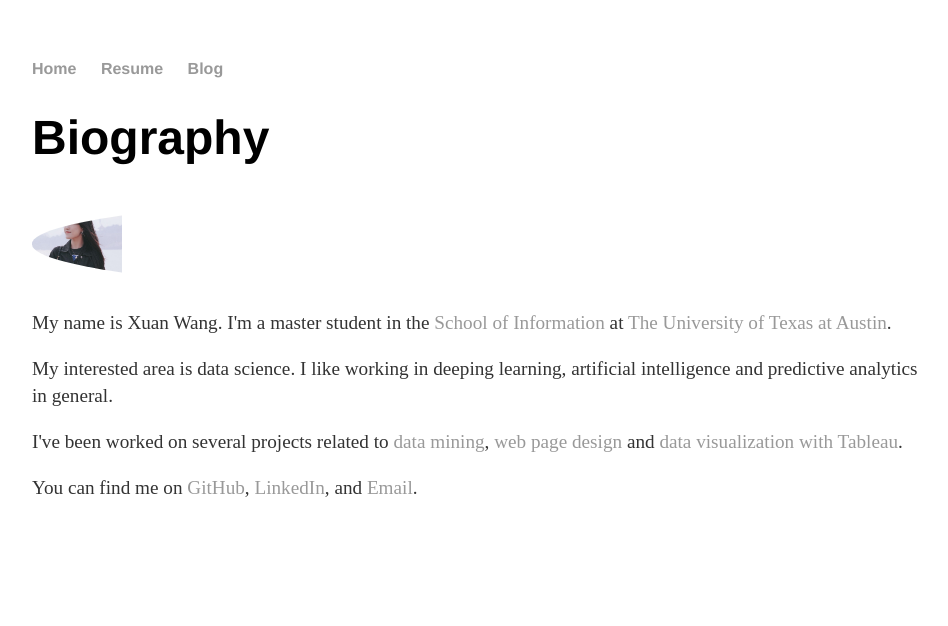
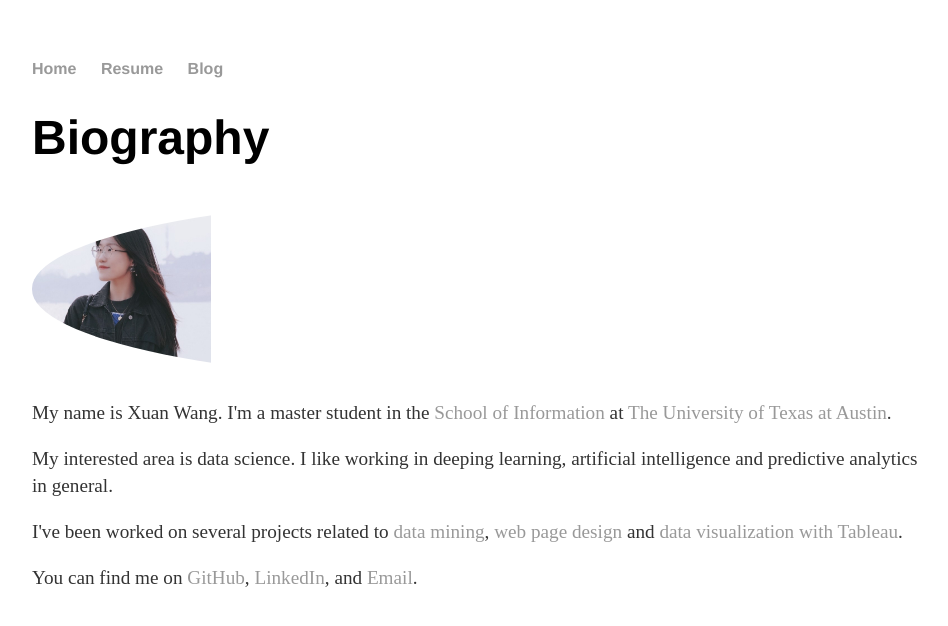
Before and after one commit to xxuanwang-zz/Portfolio, a Jekyll site: the page built from index.html, in a window 1280 px wide. Shown: the top 626 px of the page, without its empty margins (160-1108 px from the left). Built offline with Jekyll 4.4.1, drawn with Linux system fonts in a browser that asks for light colours.

Commit message:
Update index.html

```diff
--- a/index.html
+++ b/index.html
@@ -7,8 +7,8 @@
     <h1>Biography</h1>
   </header>
   <section id="about">
-    <div style="max-width=100%; border-radius:50%; overflow:hidden;">
-      <img src="./img/me.jpg" width=10%/>
+    <div style="max-width=100%; max-height=100%; border-radius:50%; overflow:hidden;">
+      <img src="./img/me.jpg" width=20%/>
      </div>
     <p>
       My name is Xuan Wang. I'm a master student in the <a href="https://www.ischool.utexas.edu/">School of Information</a> at <a href="https://www.utexas.edu/">The University of Texas at Austin</a>.
```
